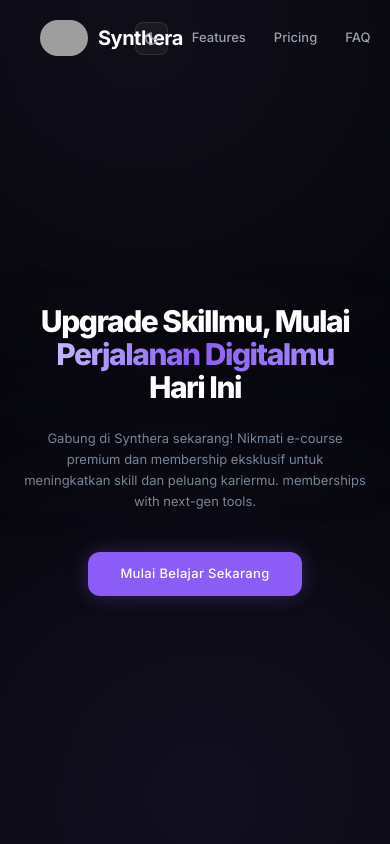
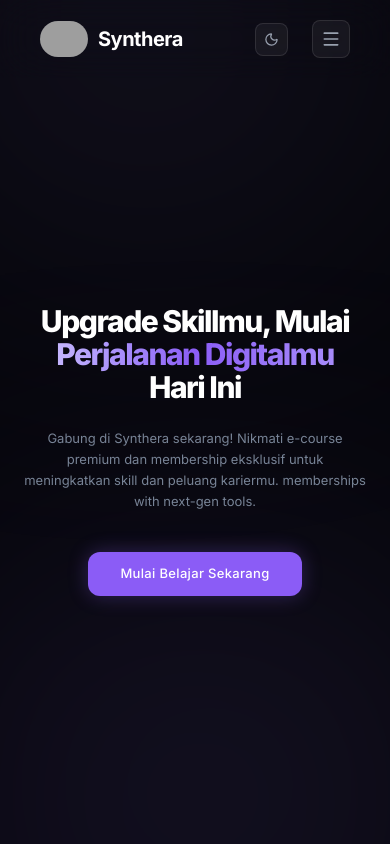
Before and after one commit to Synthera-ID/synthera-fe, a Next.js app: page / in a window 390 px wide. Shown: the top 844 px of the page. Built offline with nearby package versions, Linux system fonts and the light colour scheme; grey boxes are pictures that could not be loaded.

Commit message:
feat: add responsive hamburger menu to navbar

```diff
--- a/src/components/layout/Navbar.jsx
+++ b/src/components/layout/Navbar.jsx
@@ -2,9 +2,10 @@
 import { useState, useEffect } from "react";
 import Link from "next/link";
 import Image from "next/image";
-import { Sun, Moon } from "lucide-react";
+import { Sun, Moon, Menu, X } from "lucide-react";
 
 export default function Navbar() {
+  const [isMenuOpen, setIsMenuOpen] = useState(false);
   const [isDarkMode, setIsDarkMode] = useState(true);
   const [isVisible, setIsVisible] = useState(true);
   const [lastScrollY, setLastScrollY] = useState(0);
@@ -36,9 +37,21 @@ export default function Navbar() {
     return () => window.removeEventListener("scroll", handleScroll);
   }, [lastScrollY]);
 
+  const navBg = isDarkMode ? "bg-transparent" : "bg-white/90 shadow-sm shadow-slate-200/60";
+  const navText = isDarkMode ? "text-white" : "text-slate-950";
+  const navLink = isDarkMode ? "text-gray-400 hover:text-white" : "text-slate-600 hover:text-slate-900";
+  const buttonStyles = isDarkMode
+    ? "border-white/10 bg-white/5 text-gray-400 hover:text-white"
+    : "border-slate-300 bg-slate-100 text-slate-700 hover:text-slate-900";
+  const loginButtonStyles = isDarkMode
+    ? "text-white border border-white/20 bg-transparent hover:bg-white/5"
+    : "text-slate-950 border border-slate-200 bg-white hover:bg-slate-100";
+  const mobileMenuBg = isDarkMode ? "bg-slate-950/95" : "bg-white/95";
+  const mobileLink = isDarkMode ? "text-gray-300 hover:text-white" : "text-slate-700 hover:text-slate-950";
+
   return (
     <nav
-      className={`fixed top-0 left-0 w-full z-[100] bg-transparent py-5 transition-transform duration-300 ${
+      className={`fixed top-0 left-0 w-full z-[100] py-5 transition-transform duration-300 backdrop-blur-xl ${navBg} ${
         isVisible ? "translate-y-0" : "-translate-y-full"
       }`}
     >
@@ -47,7 +60,7 @@ export default function Navbar() {
         <Link href="/" className="flex items-center gap-2.5">
           <Image src="/icon.png" alt="Synthera Logo" width={48} height={48} className="rounded-full" />
 
-          <span className="text-xl font-bold tracking-tight text-white">Synthera</span>
+          <span className={`text-xl font-bold tracking-tight ${navText}`}>Synthera</span>
         </Link>
 
         {/* --- GRUP KANAN (Toggle + Menu + Login) --- */}
@@ -55,31 +68,90 @@ export default function Navbar() {
           {/* 1. Toggle Tema */}
           <button
             onClick={toggleTheme}
-            className="p-2 rounded-lg border border-white/10 bg-white/5 text-gray-400 hover:text-white transition-all cursor-pointer flex items-center justify-center"
+            className={`p-2 rounded-lg border ${buttonStyles} transition-all cursor-pointer flex items-center justify-center`}
           >
             {isDarkMode ? <Moon size={15} /> : <Sun size={15} className="text-yellow-400" />}
           </button>
 
-          {/* 2. Menu Navigasi */}
-          <div className="flex items-center gap-7 text-[13px] font-medium text-gray-400">
-            <Link href="#features" className="hover:text-white transition-colors">
+          {/* 2. Tombol Hamburger / Menu Mobile */}
+          <button
+            onClick={() => setIsMenuOpen(!isMenuOpen)}
+            className={`md:hidden p-2 rounded-lg border ${buttonStyles} transition-all`}
+            aria-label={isMenuOpen ? "Tutup menu" : "Buka menu"}
+          >
+            {isMenuOpen ? <X size={20} /> : <Menu size={20} />}
+          </button>
+
+          {/* 3. Menu Navigasi Desktop */}
+          <div className="hidden md:flex items-center gap-7 text-[13px] font-medium"
+            >
+            <Link href="#features" className={`${navLink} transition-colors`}>
               Features
             </Link>
-            <Link href="#pricing" className="hover:text-white transition-colors">
+            <Link href="#pricing" className={`${navLink} transition-colors`}>
               Pricing
             </Link>
-            <Link href="#faq" className="hover:text-white transition-colors">
+            <Link href="#faq" className={`${navLink} transition-colors`}>
               FAQ
             </Link>
-            <Link href="/register" className="hover:text-white transition-colors">
+            <Link href="/register" className={`${navLink} transition-colors`}>
               Register
             </Link>
           </div>
 
-          {/* 3. Tombol Login */}
+          {/* 4. Tombol Login */}
           <Link
             href="/login"
-            className="text-[13px] font-medium text-white px-5 py-1.5 rounded-lg border border-white/20 bg-transparent hover:bg-white/5 transition-all"
+            className={`hidden md:inline-block text-[13px] font-medium px-5 py-1.5 rounded-lg transition-all ${loginButtonStyles}`}
+          >
+            Login
+          </Link>
+        </div>
+      </div>
+
+      {/* Menu Mobile */}
+      <div
+        className={`md:hidden ${mobileMenuBg} backdrop-blur-xl transition-all duration-300 overflow-hidden ${
+          isMenuOpen ? "max-h-[420px] py-5" : "max-h-0"
+        }`}
+      >
+        <div className="max-w-[1440px] mx-auto px-10 md:px-20 flex flex-col gap-4">
+          <Link
+            href="#features"
+            onClick={() => setIsMenuOpen(false)}
+            className={`text-sm font-medium ${mobileLink} transition-colors`}
+          >
+            Features
+          </Link>
+          <Link
+            href="#pricing"
+            onClick={() => setIsMenuOpen(false)}
+            className={`text-sm font-medium ${mobileLink} transition-colors`}
+          >
+            Pricing
+          </Link>
+          <Link
+            href="#faq"
+            onClick={() => setIsMenuOpen(false)}
+            className={`text-sm font-medium ${mobileLink} transition-colors`}
+          >
+            FAQ
+          </Link>
+          <Link
+            href="/register"
+            onClick={() => setIsMenuOpen(false)}
+            className={`text-sm font-medium ${mobileLink} transition-colors`}
+          >
+            Register
+          </Link>
+          <Link
+            href="/login"
+            onClick={() => setIsMenuOpen(false)}
+            className={`text-sm font-medium px-5 py-2 rounded-lg border transition-all ${
+              isDarkMode
+                ? "text-white border-white/20 bg-white/5 hover:bg-white/10"
+                : "text-slate-950 border-slate-200 bg-white hover:bg-slate-100"
+            }`}
           >
             Login
           </Link>
```
Also changed, not shown: 1 other file (tests, documents, lock files or other folders).
